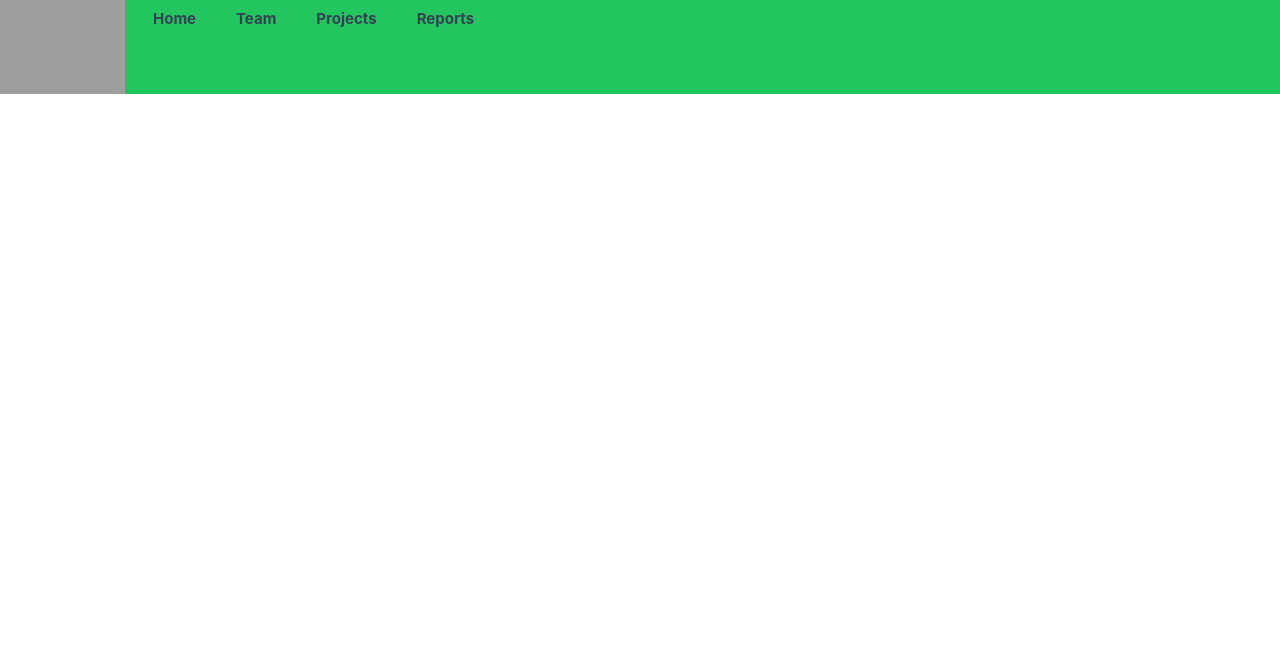
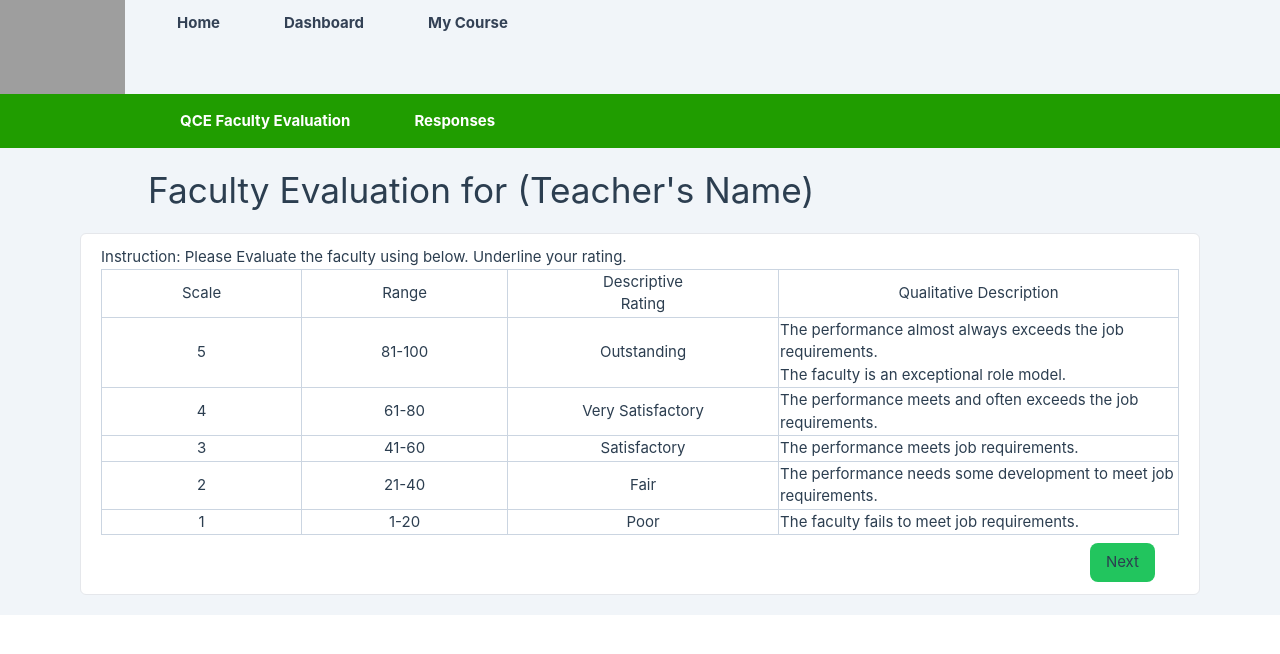
Before and after one commit to LopezChrisBong/QCE, a Vue app: page / in a window 1280 px wide. Shown: the top 654 px of the page. Built offline with nearby package versions, Linux system fonts and the light colour scheme; grey boxes are pictures that could not be loaded.

Commit message:
install npm

```diff
--- a/package.json
+++ b/package.json
@@ -8,7 +8,9 @@
     "preview": "vite preview"
   },
   "dependencies": {
-    "vue": "^3.3.2"
+    "vue": "^3.3.2",
+    "vue-grid-responsive": "^0.5.0",
+    "vue-resize-text": "^0.1.1"
   },
   "devDependencies": {
     "@vitejs/plugin-vue": "^4.2.3",
--- a/src/App.vue
+++ b/src/App.vue
@@ -1,14 +1,78 @@
 <template>
-  <main>
-    <div>
-  <nav class="flex justify-left space-x-4 bg-green-500">
-  <img alt="Vue logo" class="logo" src="./assets/pix/SummerLms.gif" width="125" height="125" />
-  <a href="/dashboard" class="font-bold px-3 py-2 text-slate-700 rounded-lg hover:bg-slate-100 hover:text-slate-900">Home</a>
-  <a href="/team" class="font-bold px-3 py-2 text-slate-700 rounded-lg hover:bg-slate-100 hover:text-slate-900">Team</a>
-  <a href="/projects" class="font-bold px-3 py-2 text-slate-700 rounded-lg hover:bg-slate-100 hover:text-slate-900">Projects</a>
-  <a href="/reports" class="font-bold px-3 py-2 text-slate-700 rounded-lg hover:bg-slate-100 hover:text-slate-900">Reports</a>
-</nav>
+  <main class="bg-slate-100 pb-5">
+  <div>
+  <nav class="flex justify-left space-x-10 main-nav ">
+    <img alt="Vue logo" class="logo" src="./assets/pix/SummerLms.gif" width="125" height="125" />
+    <a href="/home" class="font-bold px-3 py-3 text-slate-700 rounded-lg hover:bg-slate-100 hover:text-slate-900">Home</a>
+    <a href="/dashboard" class="font-bold px-3 py-3 text-slate-700 rounded-lg hover:bg-slate-100 hover:text-slate-900">Dashboard</a>
+    <a href="/mycourse" class="font-bold px-3 py-3 text-slate-700 rounded-lg hover:bg-slate-100 hover:text-slate-900">My Course</a>
+    </nav>
   </div>
+      <div>
+      <nav class="flex justify-left  nav_sec">
+        <div class="space-x-10 mt-4 mb-4 ml-15 sec_nav ">
+          <a href="/dashboard" class="pt-5 pb-5 font-bold px-3 py-2 text-slate-1000 rounded-lg  hover:text-slate-900">QCE Faculty Evaluation</a>
+          <a href="/team" class="pt-5 pb-5 font-bold px-3 py-2 text-slate-1000 rounded-lg  hover:text-slate-900">Responses</a>
+        </div>
+    </nav>
+  </div>
+  <div class="flex justify-left font-bold px-5 py-4">
+    <b><p id="Faculty_text">Faculty Evaluation for (Teacher's Name)</p></b>
+  </div>
+  <div class="flex justify-center ml-20 mr-20 border rounded-md bg-white py-3 pl-5 pr-5">
+        <div >
+          <span class="faculty-text">Instruction: Please Evaluate the faculty using below. Underline your rating.</span>
+  <table class="border-collapse border">
+  <thead>
+    <tr>
+      <th class="border border-slate-300">Scale</th>
+      <th class="border border-slate-300">Range</th>
+      <th class="border border-slate-300">Descriptive Rating</th>
+      <th class="border border-slate-300">Qualitative Description</th>
+    </tr>
+  </thead>
+  <tbody>
+    <tr>
+      <td class="border border-slate-300 td-left">5</td>
+      <td class="border border-slate-300 td-left">81-100</td>
+      <td class="border border-slate-300 td-left">Outstanding</td>
+      <td class="border border-slate-300">
+        The performance almost always exceeds the job requirements.<br>
+        The faculty is an exceptional role model.</td>
+
+    </tr>
+    <tr>
+      <td class="border border-slate-300 td-left">4</td>
+      <td class="border border-slate-300 td-left">61-80</td>
+      <td class="border border-slate-300 td-left">Very Satisfactory</td>
+      <td class="border border-slate-300 ">The performance meets and often exceeds the job requirements.</td>
+    </tr>
+    <tr>
+      <td class="border border-slate-300 td-left">3</td>
+      <td class="border border-slate-300 td-left">41-60</td>
+      <td class="border border-slate-300 td-left">Satisfactory</td>
+      <td class="border border-slate-300 ">The performance meets job requirements.</td>
+    </tr>
+    <tr>
+      <td class="border border-slate-300 td-left">2</td>
+      <td class="border border-slate-300 td-left">21-40</td>
+      <td class="border border-slate-300 td-left">Fair</td>
+      <td class="border border-slate-300 ">The performance needs some development to meet job requirements.</td>
+    </tr>
+    <tr>
+      <td class="border border-slate-300 td-left">1</td>
+      <td class="border border-slate-300 td-left">1-20</td>
+      <td class="border border-slate-300 td-left">Poor</td>
+      <td class="border border-slate-300 ">The faculty fails to meet job requirements.</td>
+    </tr>
+  </tbody>
+</table>
+      <div id="Button_Next">
+    <button class="rounded-lg bg-green-500 mt-2 p-2 pl-4 pr-4 mr-6">Next</button>
+      </div>
+        </div>
+
+      </div>
   </main>
 </template>
 
--- a/src/assets/main.css
+++ b/src/assets/main.css
@@ -3,6 +3,32 @@
 @tailwind base;
 @tailwind components;
 @tailwind utilities;
+
+.sec_nav{
+  margin-left: 10.5rem;
+}
+.sec_nav a{
+  color: white;
+}
+.nav_sec{
+  background-color: #209D00;
+}
+#Faculty_text{
+  font-size: 2.2rem;
+  margin-left: 8rem;
+}
+#Button_Next{
+  direction: rtl;
+
+}
+table th{
+  padding-left: 5rem;
+  padding-right: 5rem;
+}
+table .td-left {
+  text-align: center;
+}
+
 
 
 /*
```
Also changed, not shown: 2 other files (tests, documents, lock files or other folders).
